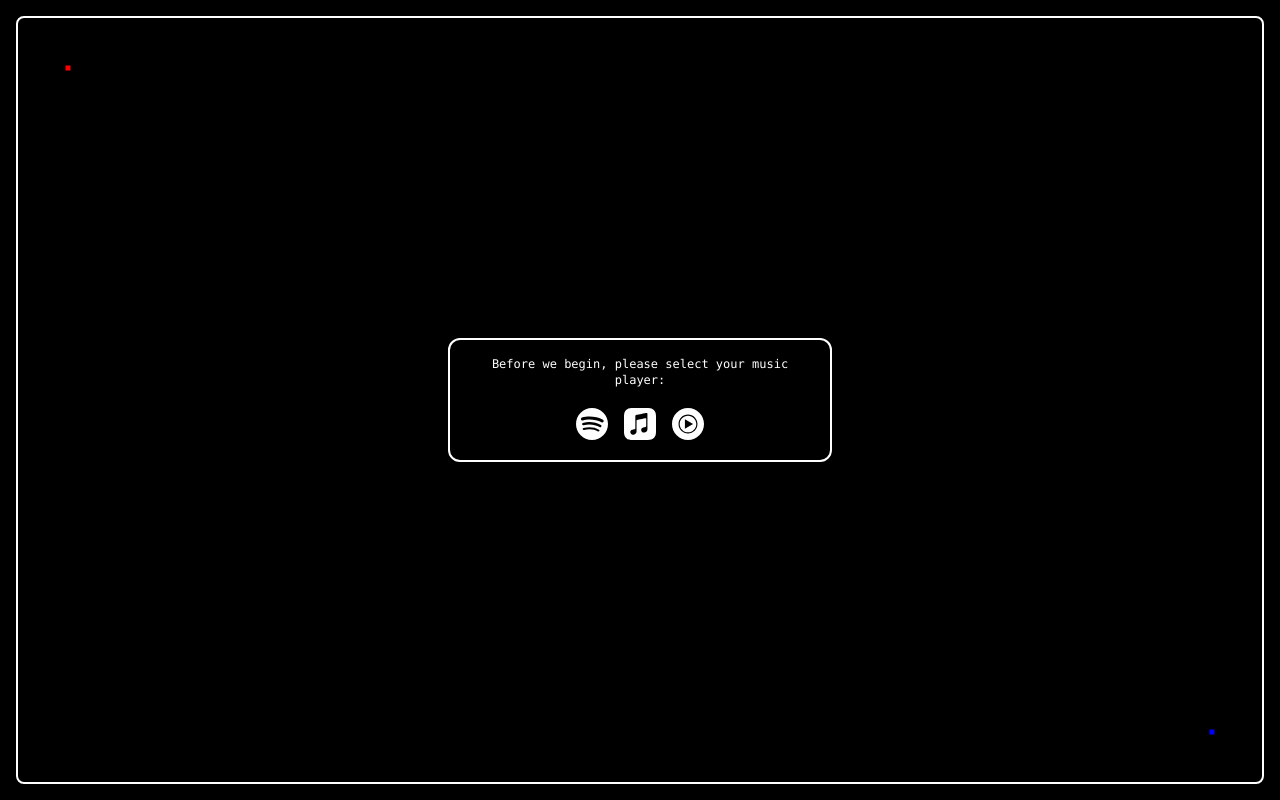
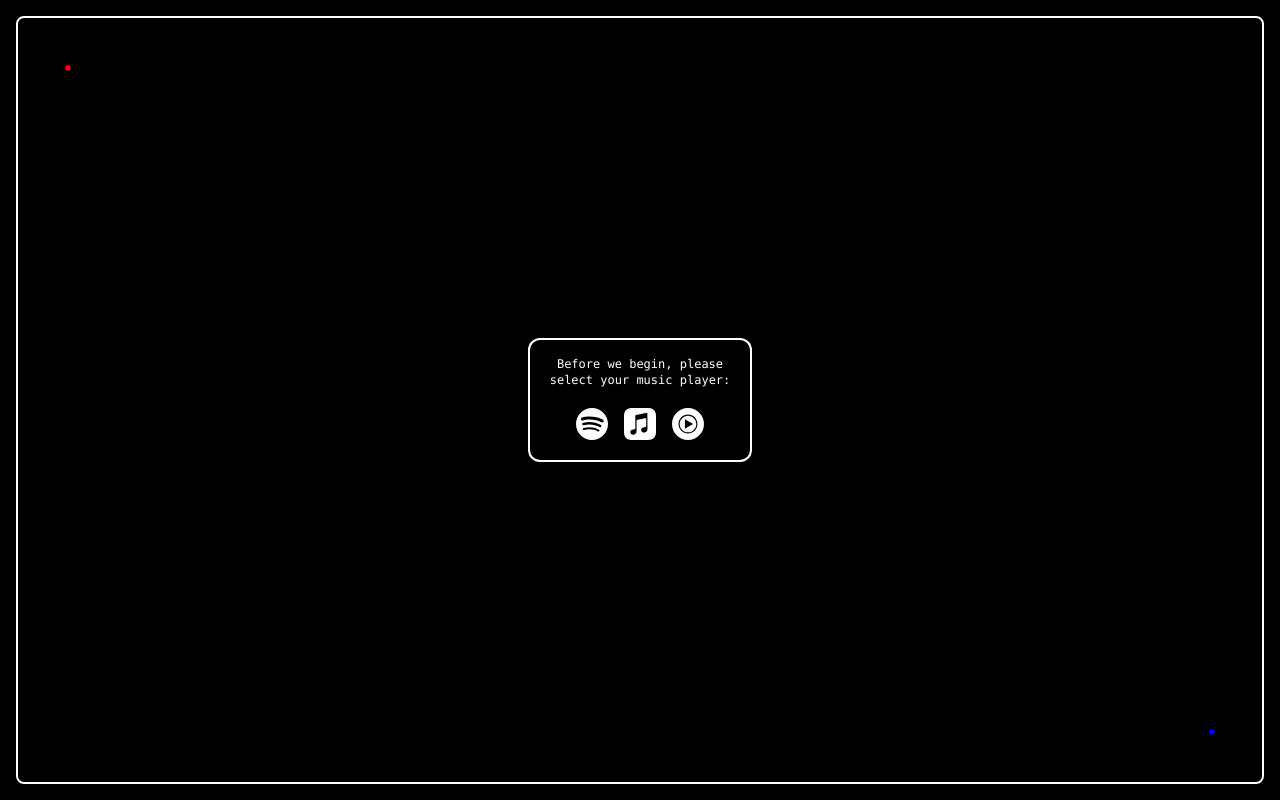
Before and after one commit to MaxLascombe/tron, a React (Vite) app: page / in a window 1280 px wide. Built offline with nearby package versions, Linux system fonts and the light colour scheme.

Commit message:
Increased width of popups.

```diff
--- a/src/components/Popup.tsx
+++ b/src/components/Popup.tsx
@@ -17,7 +17,7 @@ const Popup = ({
     />
     <div
       className={
-        'absolute top-1/2 left-1/2 max-w-sm -translate-x-1/2 -translate-y-1/2 transform rounded-xl border-2 border-white bg-black p-4 text-center text-xs text-white ' +
+        'absolute top-1/2 left-1/2 w-56 max-w-sm -translate-x-1/2 -translate-y-1/2 transform rounded-xl border-2 border-white bg-black p-4 text-center text-xs text-white ' +
         (show ? '' : 'hidden ')
       }>
       {children}
```
